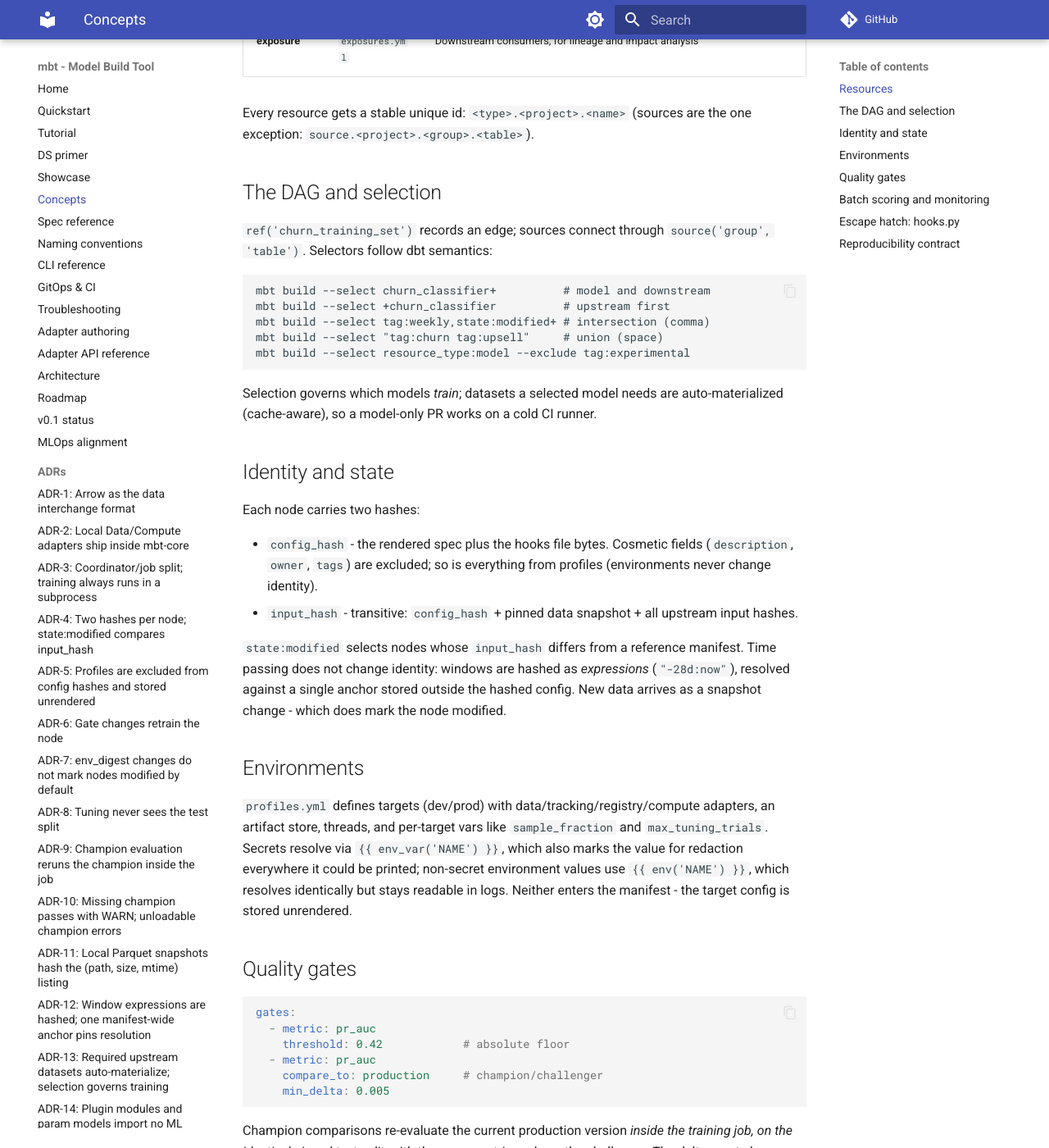
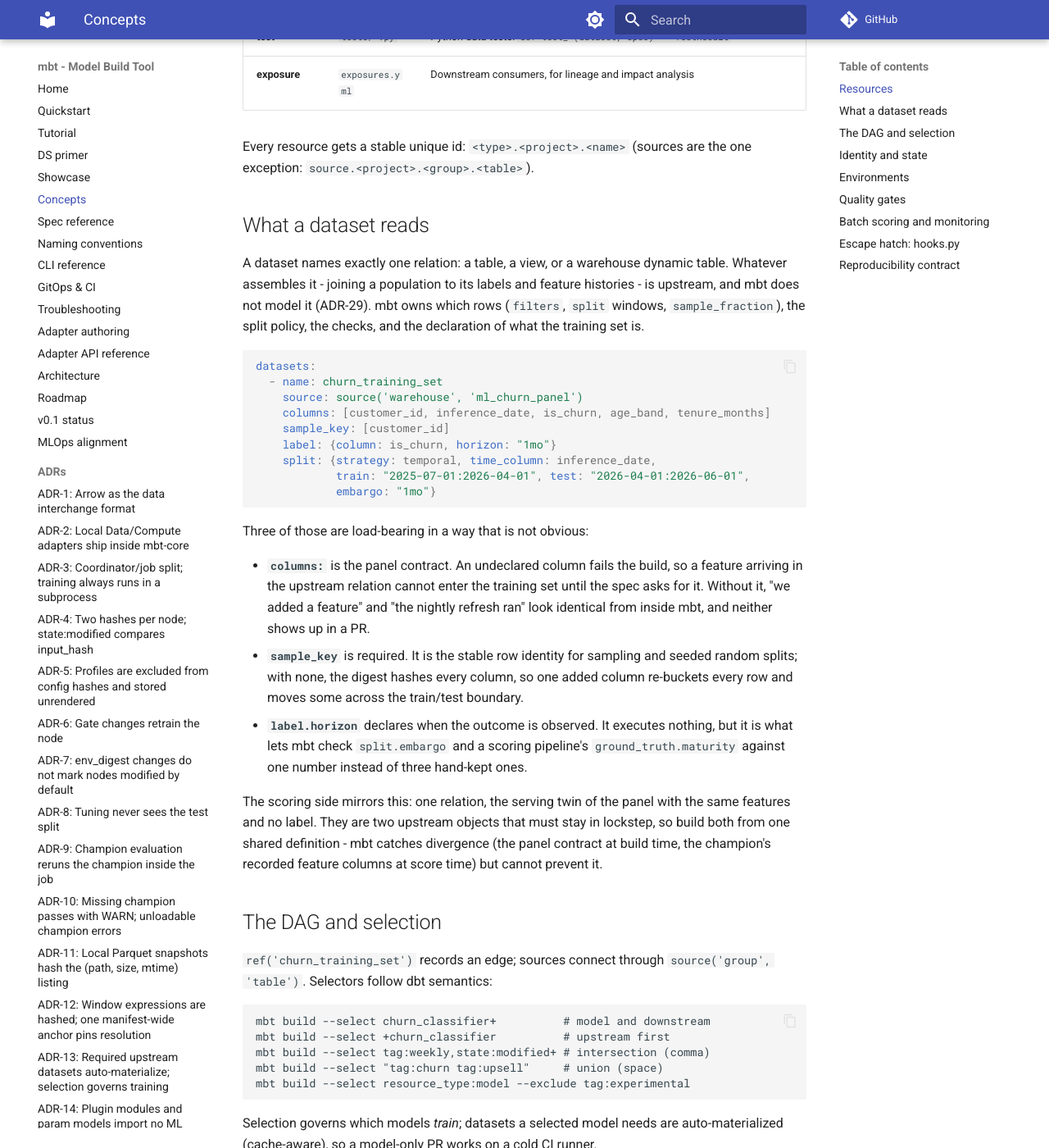
Before and after one commit to satrijandi/mbt, an MkDocs documentation site: the page built from docs/concepts.md, in a window 1280 px wide and 1400 px high, scrolled down 563 px. Shown: the whole window at 82% size. Built offline with MkDocs 1.6.1 and Material for MkDocs 9.7.7, drawn with Linux system fonts in a browser that asks for light colours; comment, search, counter and statistics services are not loaded; some of the changed text lies outside the part shown.

Commit message:
The DS primer still taught the join mbt no longer does
The docs sweep. `docs/ds-primer.md` opened Step 1 with "one population table,
three feature tables, one label table, and they join on inference_date" - a
description of machinery that no longer exists. It now teaches the panel: the
data arrives as one table, building it is a SQL job upstream, and what you
declare in mbt is the column contract, the outcome window, the split, and the
sample key - with the reason each one is load-bearing, since none of them is
obvious from the field name.

`docs/concepts.md` gains a "What a dataset reads" section covering the same
three fields, because the resource table's one-line summary cannot carry why
`columns:` matters (without it "we added a feature" and "the nightly refresh
ran" are indistinguishable from inside mbt) or why `sample_key` is required.

The scaffold teaches the contract without shipping it. `columns:` is a
commented example: uncommenting it on a fresh `mbt init` would fail the build,
since the list has to match the generated data exactly.

`label.horizon` and `split.embargo` are commented for a better reason, and the
e2e tier is what found it. I shipped them live first; the wheel-install
quickstart then failed with 96 rows against its own minimum-rows check. A 90-day
horizon needs a 90-day embargo, the embargo comes off the train window's tail,
and the sample generator makes 200 days of data - so a CORRECT pairing leaves
62 days to train on. The scaffold cannot demonstrate this honestly at that data
size, so it explains the pairing and says why it is not enabled, rather than
shipping a horizon with no embargo and teaching the leak.

Verification: fast 1469 passed / 67 skipped at 100.00% coverage; e2e 79
passed / 6 skipped, and this tier was not a formality - it is what failed on
the first attempt, with the wheel-install quickstart exiting 2 on
test_minimum_rows: 96 rows, which is how the scaffold's embargo problem was
found at all rather than shipped to every new project; pre-commit clean
(ruff, ruff format, yamllint, mypy --strict over all 11 packages); mkdocs
--strict builds. The live tiers did not run (no credentials, no docker
stack).

````diff
--- a/docs/concepts.md
+++ b/docs/concepts.md
@@ -5,7 +5,7 @@
 | Resource | File | Purpose |
 |---|---|---|
 | **source** | `sources.yml` | External inputs: parquet paths (warehouse tables, feature views in v1) |
-| **dataset** | `datasets/*.yml` | Declarative training-set construction: source + label + filters + split policy + checks |
+| **dataset** | `datasets/*.yml` | Declarative training-set definition over ONE relation: source + panel contract + label + filters + split policy + checks. Whatever joins that relation is upstream (ADR-29) |
 | **model** | `models/*.yml` | Task, adapter, features, hyperparameters, tuning, gates, registration |
 | **scoring** | `scoring/*.yml` | Batch scoring (serving) pipeline: champion + input + prediction sink + shift monitors + delayed ground-truth evaluation |
 | **metric** | `metrics.yml` | Reusable metric definitions (`kind: builtin` or `kind: hook`) |
@@ -14,6 +14,47 @@
 
 Every resource gets a stable unique id: `<type>.<project>.<name>`
 (sources are the one exception: `source.<project>.<group>.<table>`).
+
+## What a dataset reads
+
+A dataset names exactly one relation: a table, a view, or a warehouse dynamic
+table.
+Whatever assembles it - joining a population to its labels and feature
+histories - is upstream, and mbt does not model it (ADR-29).
+mbt owns which rows (`filters`, `split` windows, `sample_fraction`), the split
+policy, the checks, and the declaration of what the training set is.
+
+```yaml
+datasets:
+  - name: churn_training_set
+    source: source('warehouse', 'ml_churn_panel')
+    columns: [customer_id, inference_date, is_churn, age_band, tenure_months]
+    sample_key: [customer_id]
+    label: {column: is_churn, horizon: "1mo"}
+    split: {strategy: temporal, time_column: inference_date,
+            train: "2025-07-01:2026-04-01", test: "2026-04-01:2026-06-01",
+            embargo: "1mo"}
+```
+
+Three of those are load-bearing in a way that is not obvious:
+
+- **`columns:`** is the panel contract. An undeclared column fails the build,
+  so a feature arriving in the upstream relation cannot enter the training set
+  until the spec asks for it. Without it, "we added a feature" and "the nightly
+  refresh ran" look identical from inside mbt, and neither shows up in a PR.
+- **`sample_key`** is required. It is the stable row identity for sampling and
+  seeded random splits; with none, the digest hashes every column, so one added
+  column re-buckets every row and moves some across the train/test boundary.
+- **`label.horizon`** declares when the outcome is observed. It executes
+  nothing, but it is what lets mbt check `split.embargo` and a scoring
+  pipeline's `ground_truth.maturity` against one number instead of three
+  hand-kept ones.
+
+The scoring side mirrors this: one relation, the serving twin of the panel with
+the same features and no label. They are two upstream objects that must stay in
+lockstep, so build both from one shared definition - mbt catches divergence
+(the panel contract at build time, the champion's recorded feature columns at
+score time) but cannot prevent it.
 
 ## The DAG and selection
 
````
Also changed, not shown: docs/ds-primer.md (+17 -9 lines), docs/naming-conventions.md (+3 -3 lines), docs/showcase.md (+2 -2 lines), packages/mbt-core/src/mbt/cli/_scaffold/datasets/churn_training_set.yml (+16 -0 lines).
